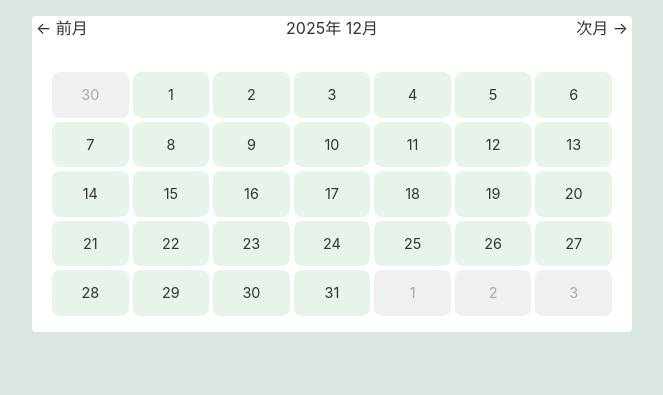
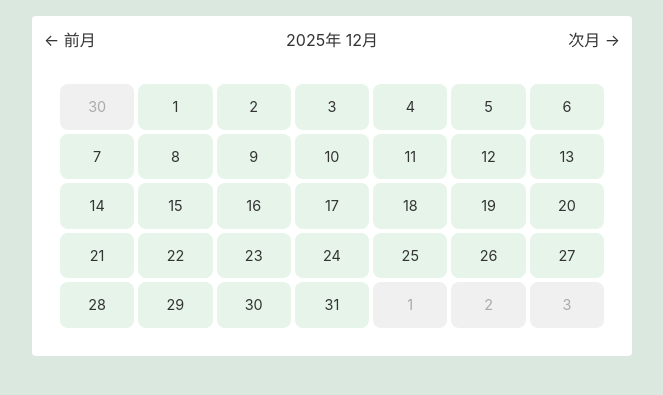
Before and after one commit to akanejingu07/mood_app, a Flask app: page /calendar in a window 1280 px wide. Shown: the part 92-487 px from the top of the page, without its empty margins (308-971 px from the left). Run offline with Flask 3, Linux system fonts and the light colour scheme; a user stored in the database is signed in; data that the repository does not hold is empty; some libraries are stand-ins or nearby versions.

Commit message:
css調整

```diff
--- a/static/css/style.css
+++ b/static/css/style.css
@@ -290,8 +290,7 @@ input[type=range]::-moz-range-thumb {
 .calendar-card-wrapper {
   background-color: #fff;
   border-radius: 4px;
-  padding-left: 4px;
-  padding-right: 4px;
+  padding: 12px;
 }
 
 .calendar-grid {
```
